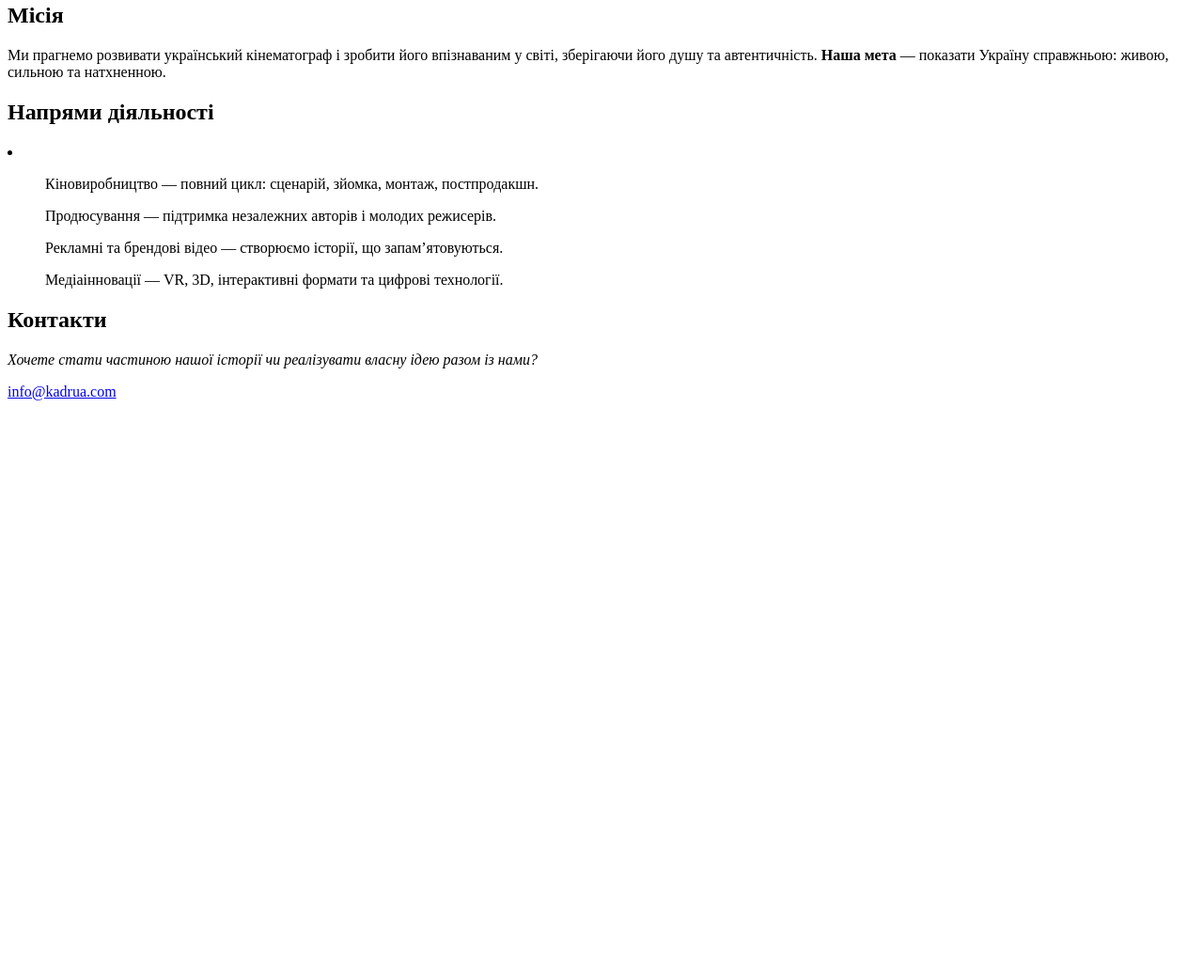
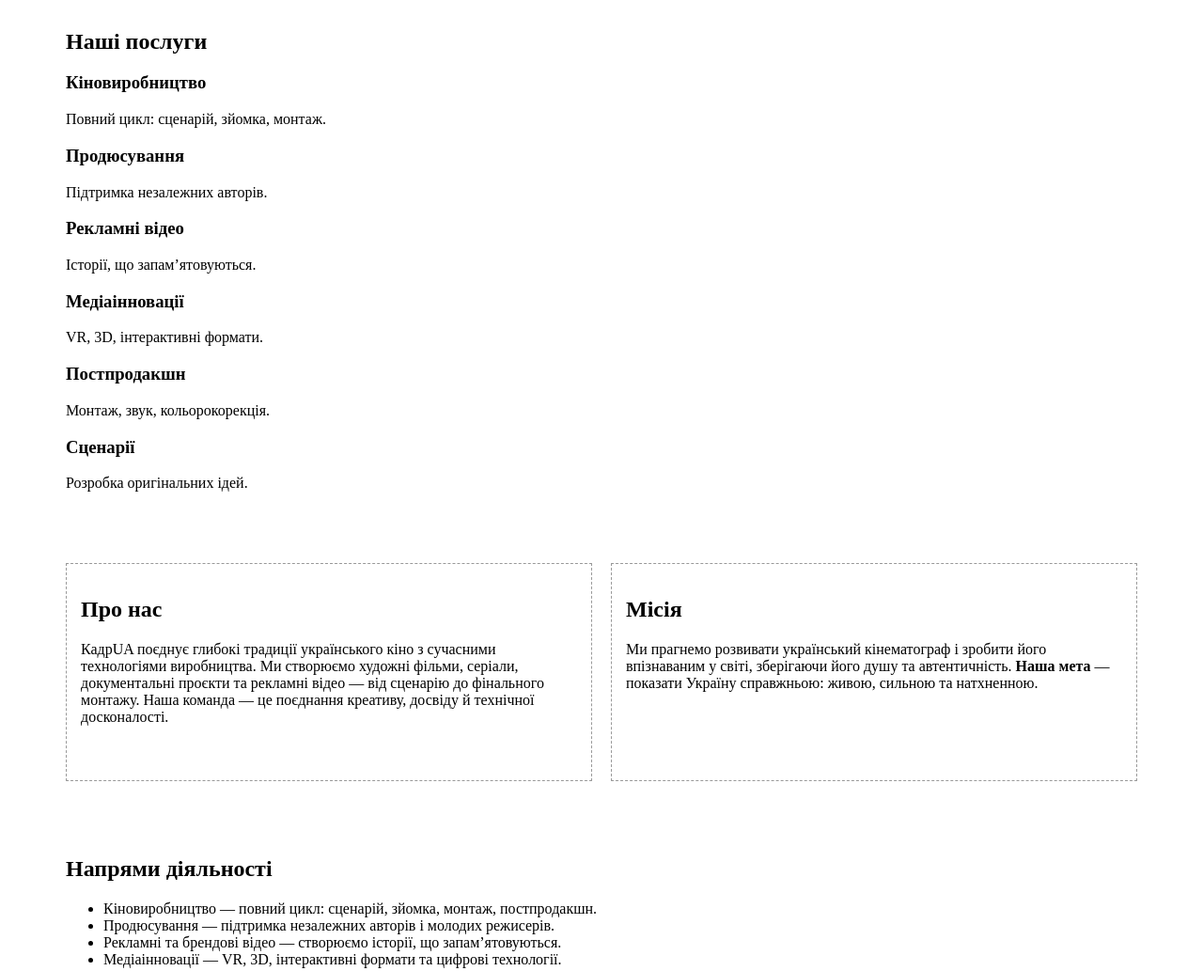
Before and after one commit to bogdan1dgj/practtttt, a plain HTML site: page index.html in a window 1280 px wide. Shown: the part 478-1511 px from the top of the page at 94% size. Before the commit the page ends 912 px from the top, so only its background shows below. Drawn offline with Linux system fonts and the light colour scheme.

Commit message:
Виправлено помилки, додано класи та базові стилі

```diff
--- /dev/null
+++ b/about.css
@@ -0,0 +1,33 @@
+.container {
+    width: 100%;
+    margin-left: auto;
+    margin-right: auto;
+    padding-left: 15px;
+    padding-right: 15px;
+}
+
+@media (min-width: 768px) {
+    .container {
+        max-width: 720px;
+    }
+}
+
+@media (min-width: 1200px) {
+    .container {
+        max-width: 1140px;
+    }
+}
+
+main section {
+    padding-top: 25px;
+    padding-bottom: 25px;
+}
+
+main h2 {
+    margin-bottom: 15px;
+}
+
+main ul {
+    margin-top: 15px;
+    padding-left: 20px;
+}
--- /dev/null
+++ b/index.css
@@ -0,0 +1,47 @@
+.container {
+    width: 100%;
+    margin-left: auto;
+    margin-right: auto;
+    padding-left: 15px;
+    padding-right: 15px;
+}
+
+main section {
+    padding-top: 30px;
+    padding-bottom: 30px;
+}
+
+.about-us-content {
+    display: flex;
+    gap: 20px;
+    flex-direction: column-reverse;
+}
+
+.about-text,
+.about-details {
+    border: 1px dashed #999;
+    padding: 15px;
+}
+
+@media (min-width: 768px) {
+
+    .container {
+        max-width: 720px;
+    }
+
+    .about-us-content {
+        flex-direction: row;
+    }
+
+    .about-text,
+    .about-details {
+        flex: 1;
+        min-height: 200px;
+    }
+}
+
+@media (min-width: 1200px) {
+    .container {
+        max-width: 1140px;
+    }
+}
--- a/index.html
+++ b/index.html
@@ -1,43 +1,117 @@
+<!DOCTYPE html>
+<html lang="uk">
+
+<head>
+    <meta charset="UTF-8">
+    <meta name="viewport" content="width=device-width, initial-scale=1.0">
+    <title>Головна</title>
+    <link rel="stylesheet" href="index.css">
+</head>
+
+<body>
+    <header>
+
+    </header>
     <main>
-    <section>
+
+        <section class="welcome-section">
+            <div class="container">
                 <h2>Вас вітає КадрUA!</h2>
                 <figure>
-        <img src="im/k.jpg"
-        alt="ілюстрація" width="300px">
+                    <img src="im/k.jpg" alt="ілюстрація" width="300px">
                     <figcaption>Кіно - наше все.</figcaption>
                 </figure>
                 <p><b>Ми створюємо кіно, що залишає слід.</b></p>
-        <p>КадрUA — це українська кінематографічна корпорація, яка об’єднує режисерів, продюсерів, митців та інноваторів
+                <p>КадрUA — це українська кінематографічна корпорація, яка об’єднує режисерів, продюсерів, митців та
+                    інноваторів
                     для створення кіно нового покоління.
-            Ми розповідаємо історії, які торкаються серця, надихають і відкривають світові Україну через мистецтво
+                    Ми розповідаємо історії, які торкаються серця, надихають і відкривають світові Україну через
+                    мистецтво
                     кадру.</p>
+            </div>
         </section>
-    <section>
+
+        <section id="services" class="services-section">
+            <div class="container">
+                <h2>Наші послуги</h2>
+                <div class="services-grid">
+                    <article class="service-item">
+                        <h3>Кіновиробництво</h3>
+                        <p>Повний цикл: сценарій, зйомка, монтаж.</p>
+                    </article>
+                    <article class="service-item">
+                        <h3>Продюсування</h3>
+                        <p>Підтримка незалежних авторів.</p>
+                    </article>
+                    <article class="service-item">
+                        <h3>Рекламні відео</h3>
+                        <p>Історії, що запам’ятовуються.</p>
+                    </article>
+                    <article class="service-item">
+                        <h3>Медіаінновації</h3>
+                        <p>VR, 3D, інтерактивні формати.</p>
+                    </article>
+                    <article class="service-item">
+                        <h3>Постпродакшн</h3>
+                        <p>Монтаж, звук, кольорокорекція.</p>
+                    </article>
+                    <article class="service-item">
+                        <h3>Сценарії</h3>
+                        <p>Розробка оригінальних ідей.</p>
+                    </article>
+                </div>
+            </div>
+        </section>
+
+        <section id="about" class="about-us-section">
+            <div class="container about-us-content">
+
+                <div class="about-text">
                     <h2>Про нас</h2>
                     <p>КадрUA поєднує глибокі традиції українського кіно з сучасними технологіями виробництва.
-            Ми створюємо художні фільми, серіали, документальні проєкти та рекламні відео — від сценарію до фінального
+                        Ми створюємо художні фільми, серіали, документальні проєкти та рекламні відео — від сценарію до
+                        фінального
                         монтажу.
                         Наша команда — це поєднання креативу, досвіду й технічної досконалості.</p>
-    </section>
-    <section>
+                </div>
+
+                <div class="about-details">
                     <h2>Місія</h2>
-        <p>Ми прагнемо розвивати український кінематограф і зробити його впізнаваним у світі, зберігаючи його душу та
+                    <p>Ми прагнемо розвивати український кінематограф і зробити його впізнаваним у світі, зберігаючи
+                        його душу та
                         автентичність.
                         <strong>Наша мета</strong> — показати Україну справжньою: живою, сильною та натхненною.
                     </p>
+                </div>
+
+            </div>
         </section>
-    <section>
+
+        <section class="activities-section">
+            <div class="container">
                 <h2>Напрями діяльності</h2>
-        <li>
-            <ul>Кіновиробництво — повний цикл: сценарій, зйомка, монтаж, постпродакшн.</ul>
-            <ul>Продюсування — підтримка незалежних авторів і молодих режисерів.</ul>
-            <ul>Рекламні та брендові відео — створюємо історії, що запам’ятовуються.</ul>
-            <ul>Медіаінновації — VR, 3D, інтерактивні формати та цифрові технології.</ul>
-        </li>
+
+                <ul>
+                    <li>Кіновиробництво — повний цикл: сценарій, зйомка, монтаж, постпродакшн.</li>
+                    <li>Продюсування — підтримка незалежних авторів і молодих режисерів.</li>
+                    <li>Рекламні та брендові відео — створюємо історії, що запам’ятовуються.</li>
+                    <li>Медіаінновації — VR, 3D, інтерактивні формати та цифрові технології.</li>
+                </ul>
+            </div>
         </section>
-    <section>
+
+        <section id="contacts-main" class="main-contacts">
+            <div class="container">
                 <h2>Контакти</h2>
                 <p><em>Хочете стати частиною нашої історії чи реалізувати власну ідею разом із нами?</em></p>
                 <a href="mailto:info@kadrua.com">info@kadrua.com</a>
+            </div>
         </section>
+
     </main>
+    <footer>
+
+    </footer>
+</body>
+
+</html>
```
Also changed, not shown: about.html (+20 -2 lines), partner.css (added, +26 -0 lines), partner.html (+25 -17 lines). Lines whose indentation alone changed are shown as unchanged.
